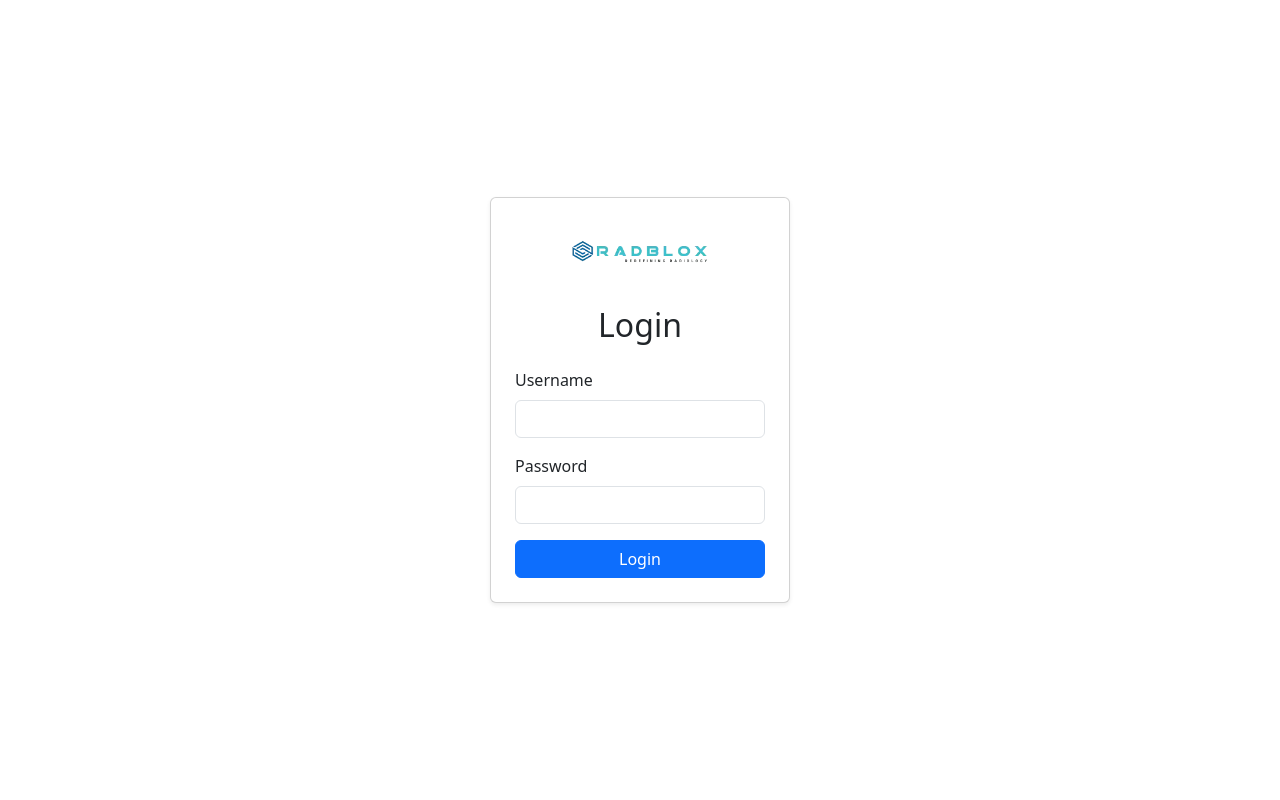
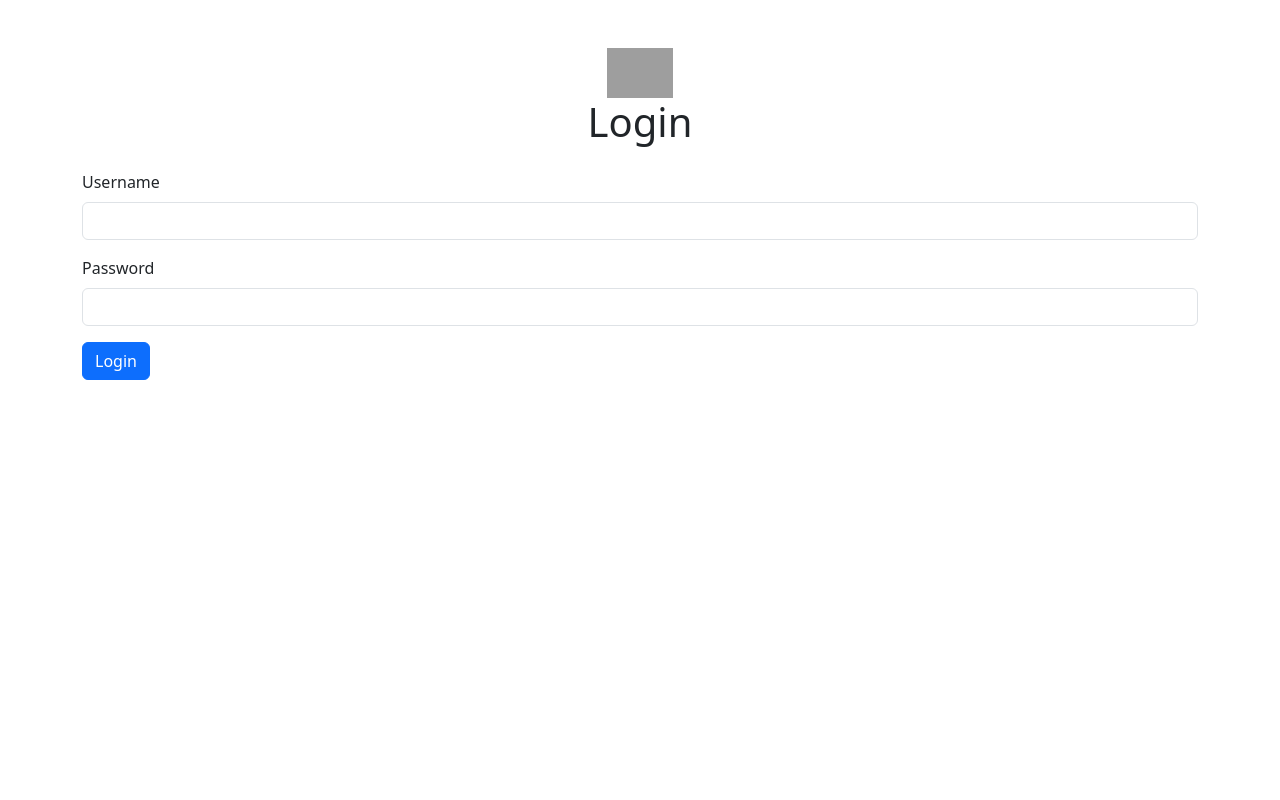
Before and after one commit to sahalux111/DoctorDashboard-, a Flask app: page / in a window 1280 px wide. Run offline with Flask 3, Linux system fonts and the light colour scheme; grey boxes are pictures that could not be loaded.

Commit message:
login.html

```diff
--- a/templates/login.html
+++ b/templates/login.html
@@ -7,24 +7,22 @@
     <link href="https://cdn.jsdelivr.net/npm/bootstrap@5.3.0/dist/css/bootstrap.min.css" rel="stylesheet">
 </head>
 <body>
-    <div class="container d-flex justify-content-center align-items-center vh-100">
-        <div class="card p-4 shadow-sm" style="width: 300px;">
+    <div class="container mt-5">
         <div class="text-center mb-4">
-                <img src="{{ url_for('static', filename='images/logo.png') }}" alt="Company Logo" class="img-fluid" style="max-width: 150px;">
+            <img src="/static/logo.png" alt="Company Logo" height="50">
+            <h1>Login</h1>
         </div>
-            <h2 class="text-center mb-4">Login</h2>
-            <form action="{{ url_for('login') }}" method="POST">
+        <form action="{{ url_for('login') }}" method="post">
             <div class="mb-3">
                 <label for="username" class="form-label">Username</label>
-                    <input type="text" class="form-control" id="username" name="username" required>
+                <input type="text" id="username" name="username" class="form-control" required>
             </div>
             <div class="mb-3">
                 <label for="password" class="form-label">Password</label>
-                    <input type="password" class="form-control" id="password" name="password" required>
+                <input type="password" id="password" name="password" class="form-control" required>
             </div>
-                <button type="submit" class="btn btn-primary w-100">Login</button>
+            <button type="submit" class="btn btn-primary">Login</button>
         </form>
-        </div>
     </div>
 </body>
 </html>
```
Lines whose indentation alone changed are shown as unchanged.
